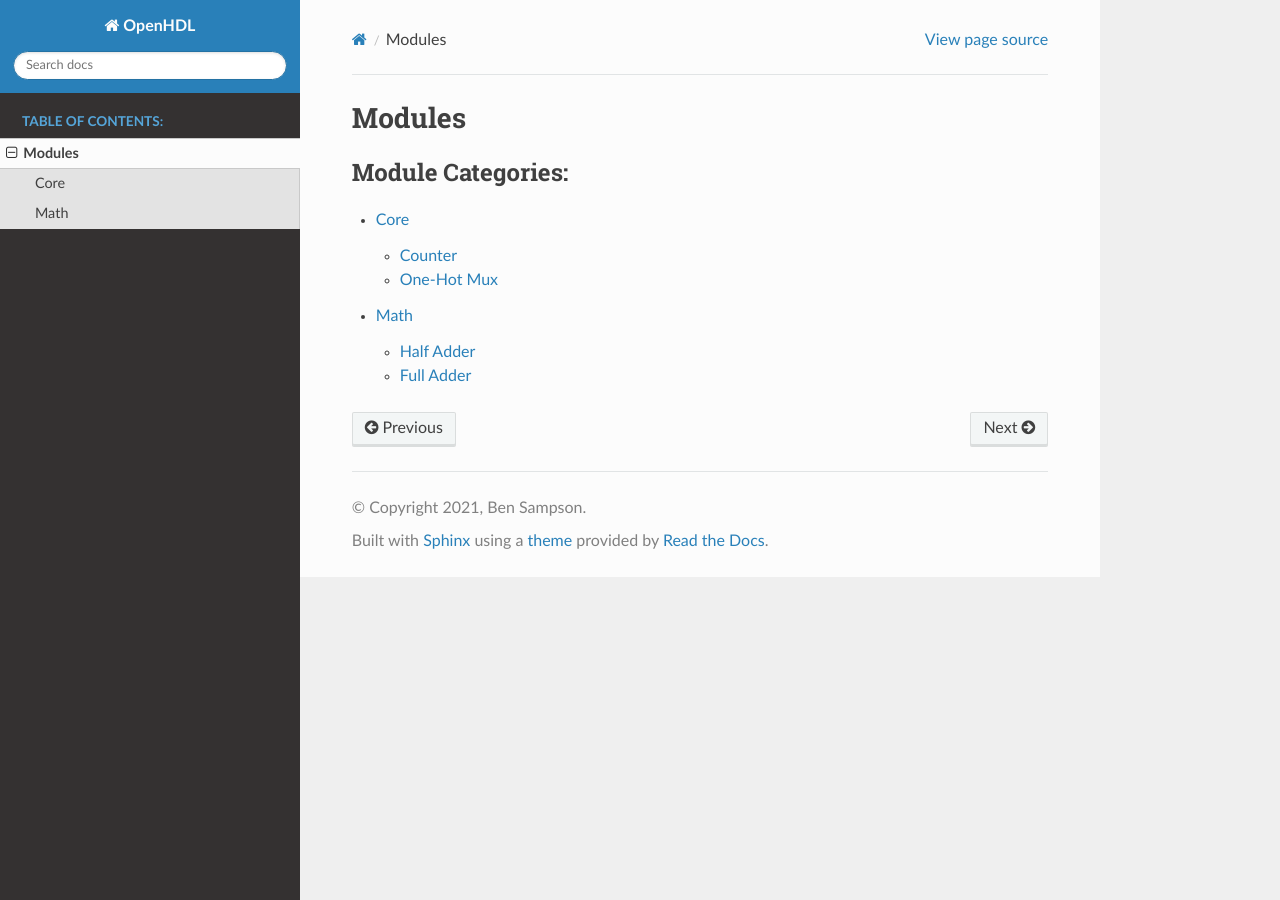
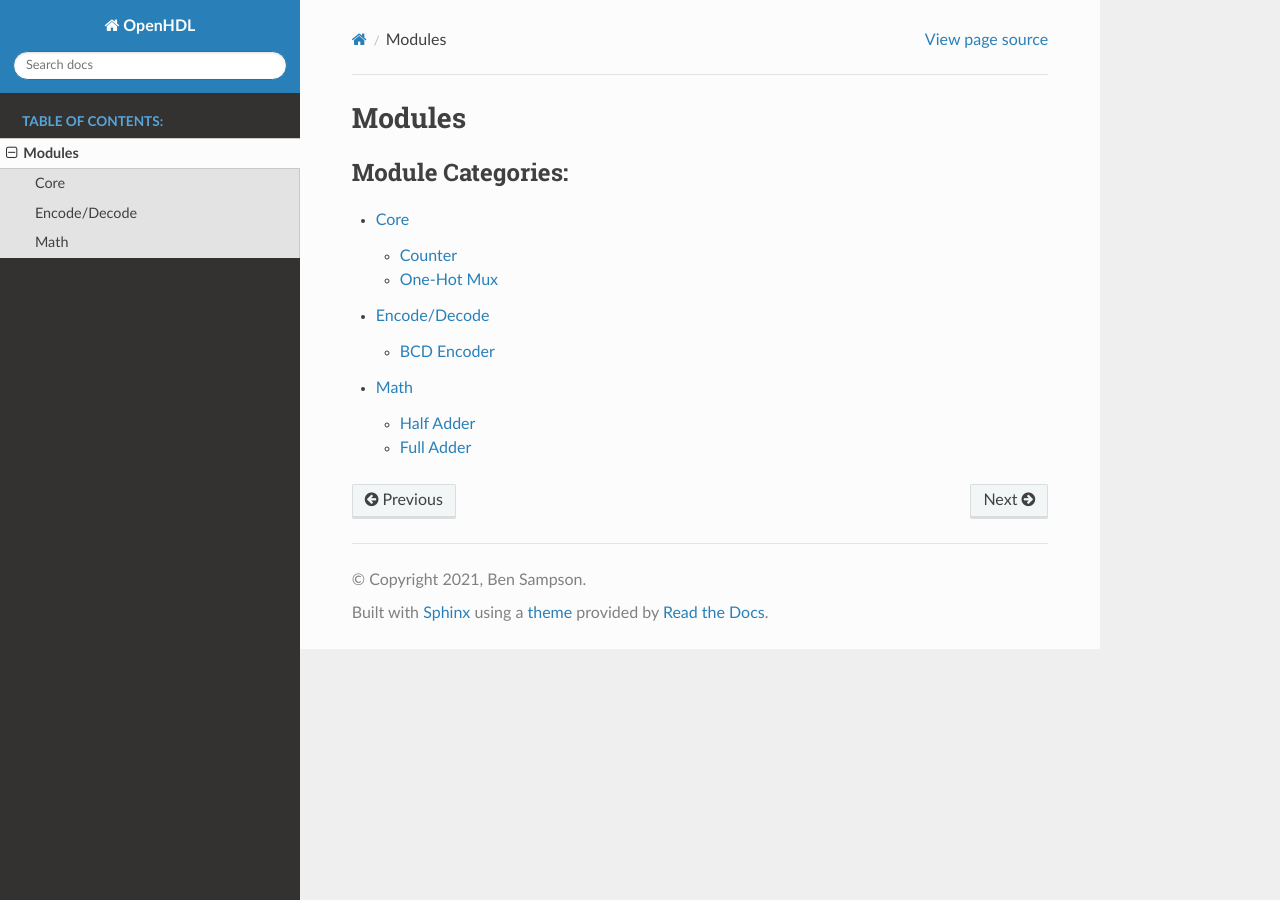
Before and after one commit to bensampson5/libsv, a Sphinx documentation site: the page built from docs/source/modules.rst, in a window 1280 px wide. Built offline with Sphinx 7.4.7 and the Read the Docs theme 2.0.0, drawn with Linux system fonts in a browser that asks for light colours.

Commit message:
Fix docs and pytest

```diff
--- a/docs/source/bcd_encoder.rst
+++ b/docs/source/bcd_encoder.rst
@@ -2,7 +2,7 @@
 BCD Encoder
 ===========
 
-The BCD (Binary-Coded Decimal) encoder takes an ``N``-bit binary input ``i_bin`` and converts it to a BCD value, ``o_bcd`` that
+The BCD (Binary-Coded Decimal) encoder takes an ``N``-bit binary input, ``i_bin``, and converts it to a BCD value, ``o_bcd``, that
 is ``N + (N-4)/3 + 1`` bits long. It implements the conversion using the `double dabble <https://en.wikipedia.org/wiki/Double_dabble>`_ algorithm.
 
 Parameters
--- a/docs/source/modules.rst
+++ b/docs/source/modules.rst
@@ -7,4 +7,5 @@
     :caption: Module Categories:
 
     core
+    encode_decode
     math
```
Also changed, not shown: docs/source/svg/bcd_encoder.svg, 1 other file.
